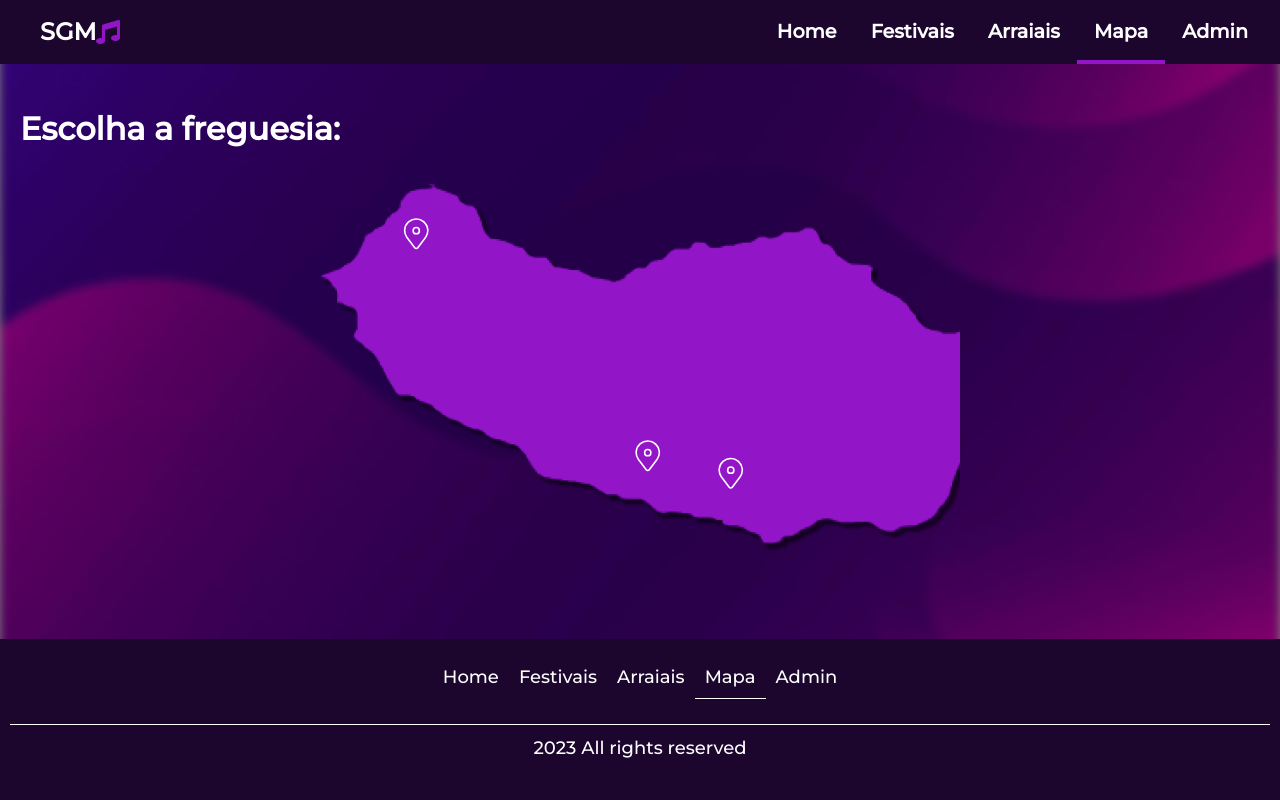
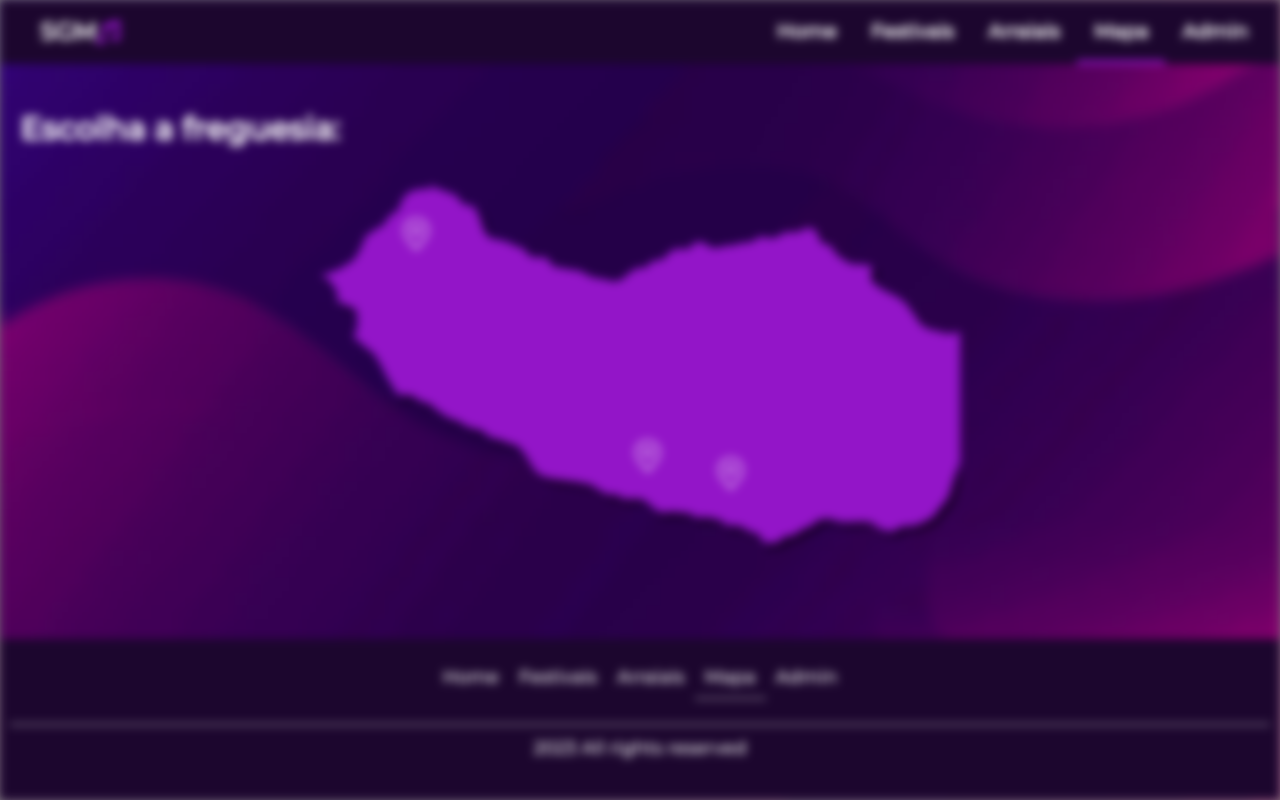
Before and after one commit to ToniG22/tonig22.github.io, a React (Vite) app: page /mapa in a window 1280 px wide. Built offline with nearby package versions, Linux system fonts and the light colour scheme.

Commit message:
Updated alalal

```diff
--- a/src/App.jsx
+++ b/src/App.jsx
@@ -8,6 +8,7 @@ import Festivais from "./pages/Festivals";
 import Map from "./pages/Map";
 import EventDetails from "./pages/EventDetails";
 import { useEffect } from "react";
+import backgroundImage from '../public/BackgroundSGM.jpg'
 import "./App.css";
 
 function App() {
@@ -94,7 +95,7 @@ function App() {
   return (
     <>
       <BrowserRouter>
-        <div className="wrapper">
+      <div className="wrapper" style={{ backgroundImage: `url(${backgroundImage})`, backgroundSize: 'cover', filter: 'blur(5px)' }}>
           <Routes>
             <Route path="/" element={<Layout />}>
               <Route path="/" index element={<Home />} />
--- a/src/components/Gallery.jsx
+++ b/src/components/Gallery.jsx
@@ -1,6 +1,6 @@
 import React, { useEffect, useState } from "react";
 import LeftIcon from "../../public/LeftIcon.png";
-import RightIcon from "../../public/LeftIcon.png";
+import RightIcon from "../../public/RightIcon.png";
 
 const Gallery = ({ galleryPath }) => {
   const [galleryImages, setGalleryImages] = useState([]);
```
